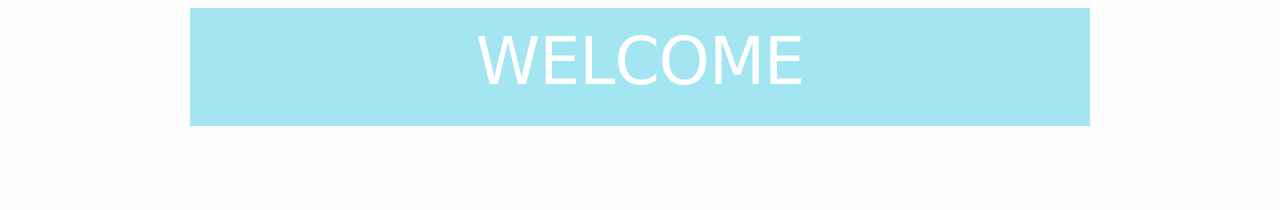
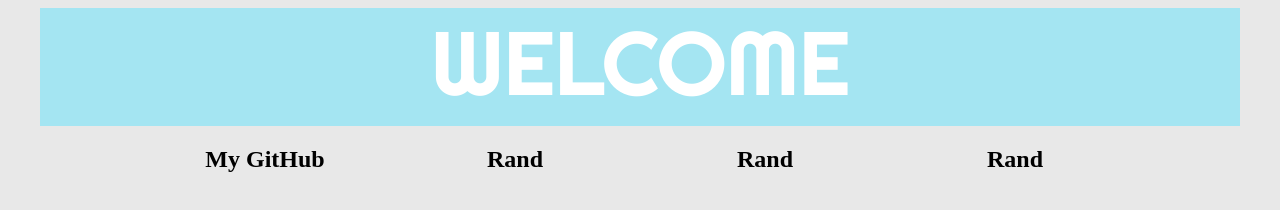
Before and after one commit to DasFerrus/dasferrus.github.io, a plain HTML site: page index.html in a window 1280 px wide. Drawn offline with Linux system fonts and the light colour scheme.

Commit message:
Navigation
Created and aligned navigation, as well as adding a test page to try out
code before putting it in it's intended area.

```diff
--- a/index.html
+++ b/index.html
@@ -1,8 +1,27 @@
 <!DOCTYPE html>
+
 <title>Ferrus</title>
+
 <head>
-<link rel="stylesheet" type="text/css" href="style.css" />
+	<link rel="stylesheet" type="text/css" href="style.css"/>
 </head>
+
 <body>
-<div id="banner"><h1>Welcome</h1></div>
+	<div id="banner"><h1>Welcome</h1></div>
+
+	<div id="navcontainer">
+		<h2>
+
+		<div id="navleft">
+			<div id="leftleft"><a href="https://github.com/DasFerrus">My GitHub</a></div>
+			<div id="rightleft"><a href="rand.html">Rand</a></div>
+		</div>
+
+		<div id="navright">
+			<div id="leftright"><a href="rand.html">Rand</a></div>
+			<div id="rightright"><a href="rand.html">Rand</a></div>
+		</div>
+
+		</h2>
+	</div>
 </body>
--- a/style.css
+++ b/style.css
@@ -1,7 +1,9 @@
+@import url('https://fonts.googleapis.com/css?family=Righteous');
+
 h1{
 	color: #fff;
 	font-family: 'Righteous', cursive;
-	font-size: 65px;
+	font-size: 90px;
 	letter-spacing: -1px;
 	font-weight: normal;
 	line-height: 60px;
@@ -12,16 +14,74 @@ h1{
 }
 
 body {
-	background-color: #fcfcfc;
+	background-color: #e8e8e8;
 	text-align: center;
+	width: 1200px;
+	margin-left: auto;
+	margin-right: auto;
 }
 
 #banner {
+	font-family: 'Righteous', cursive;
 	padding-top: 14px;
 	padding-bottom: 14px;
-	width: 900px;
+	width: 1200px;
 	margin-left: auto;
 	margin-right: auto;
 	background-color: #a4e5f2;
 	align-content:center;
 }
+
+#navcontainer{
+	margin-left: auto;
+	margin-right: auto;
+	width: 1000px;
+}
+#navcontainer, a:link{
+	text-decoration: none;
+	color: #000;
+}
+
+#navcontainer, a:visited{
+	text-decoration: none;
+	color: #000;
+}
+
+#navcontainer, a:hover{
+	text-decoration: none;
+	color: #000;
+}
+
+#navleft{
+	width: 500px;
+	float: left;
+}
+
+#leftleft{
+	width: 250px;
+	float: left;
+	text-align: center;
+}
+
+#rightleft{
+	width: 250px;
+	float: right;
+	text-align: center;
+}
+
+#navright{
+	width: 500px;
+	float: right;
+}
+
+#leftright{
+	width: 250px;
+	float: left;
+	text-align: center;
+}
+
+#rightright{
+	width: 250px;
+	float: right;
+	text-align: center;
+}
```
Also changed, not shown: rand.html (added, +43 -0 lines).
